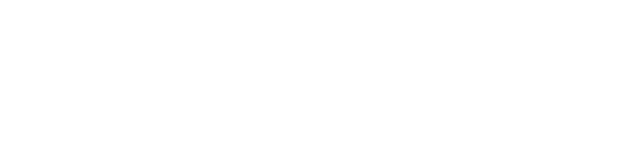
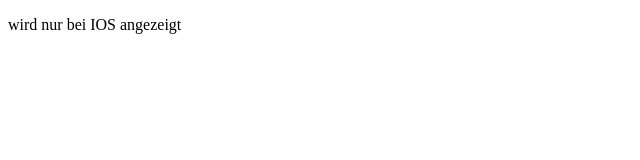
Before and after one commit to bengoj/bengoj.github.io, a plain HTML site: page index.html in a window 1280 px wide. Shown: the whole page, without its empty margins (0-640 px from the left). Drawn offline with Linux system fonts and the light colour scheme.

Commit message:
display show

```diff
--- a/index.html
+++ b/index.html
@@ -6,7 +6,7 @@
   display:none;
 }
 .visible-ios {
-  display:none;
+  display:show;
 }
 .on-device .visible-android, .on-device .visible-android {
   display:inherit;
```
